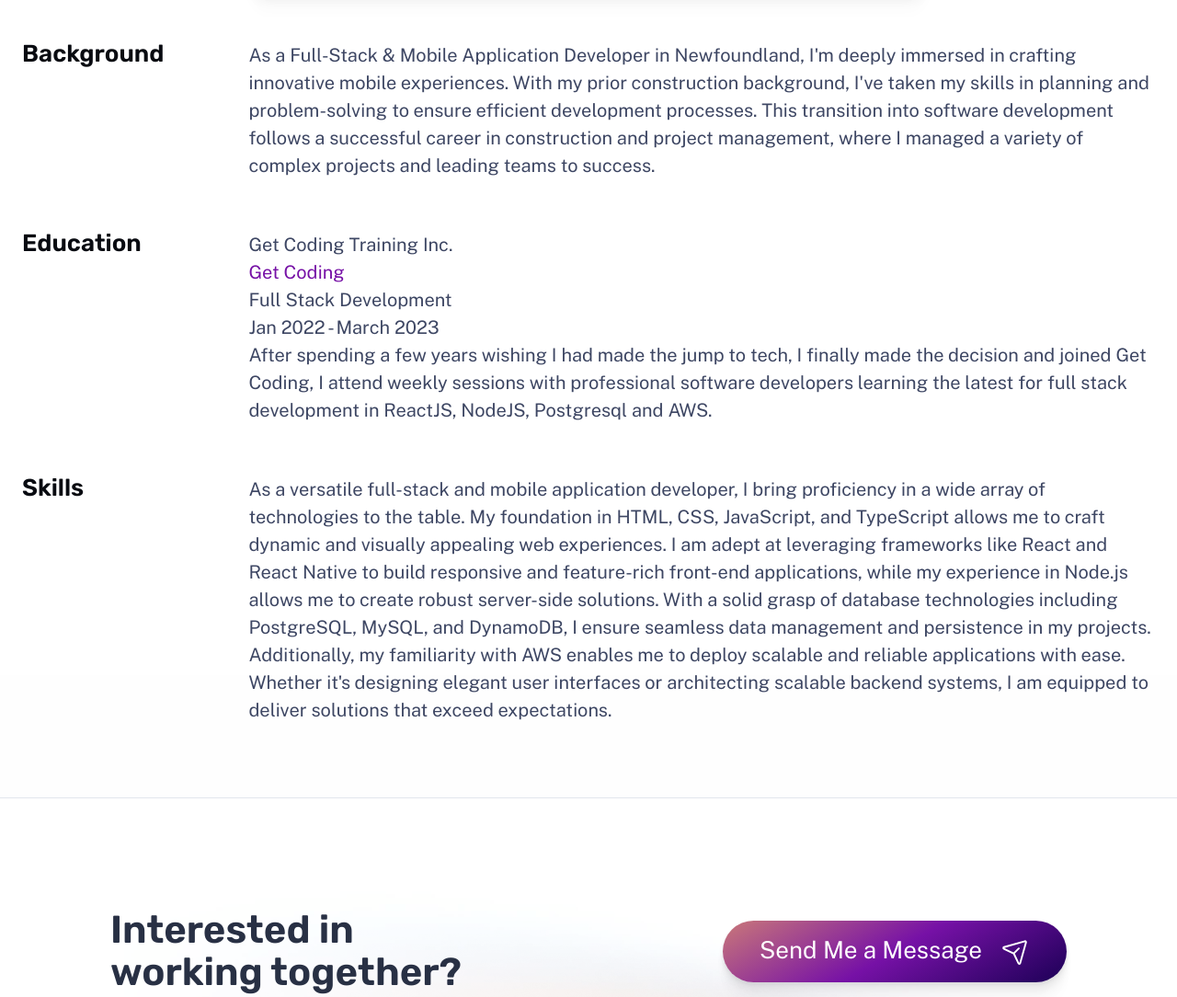
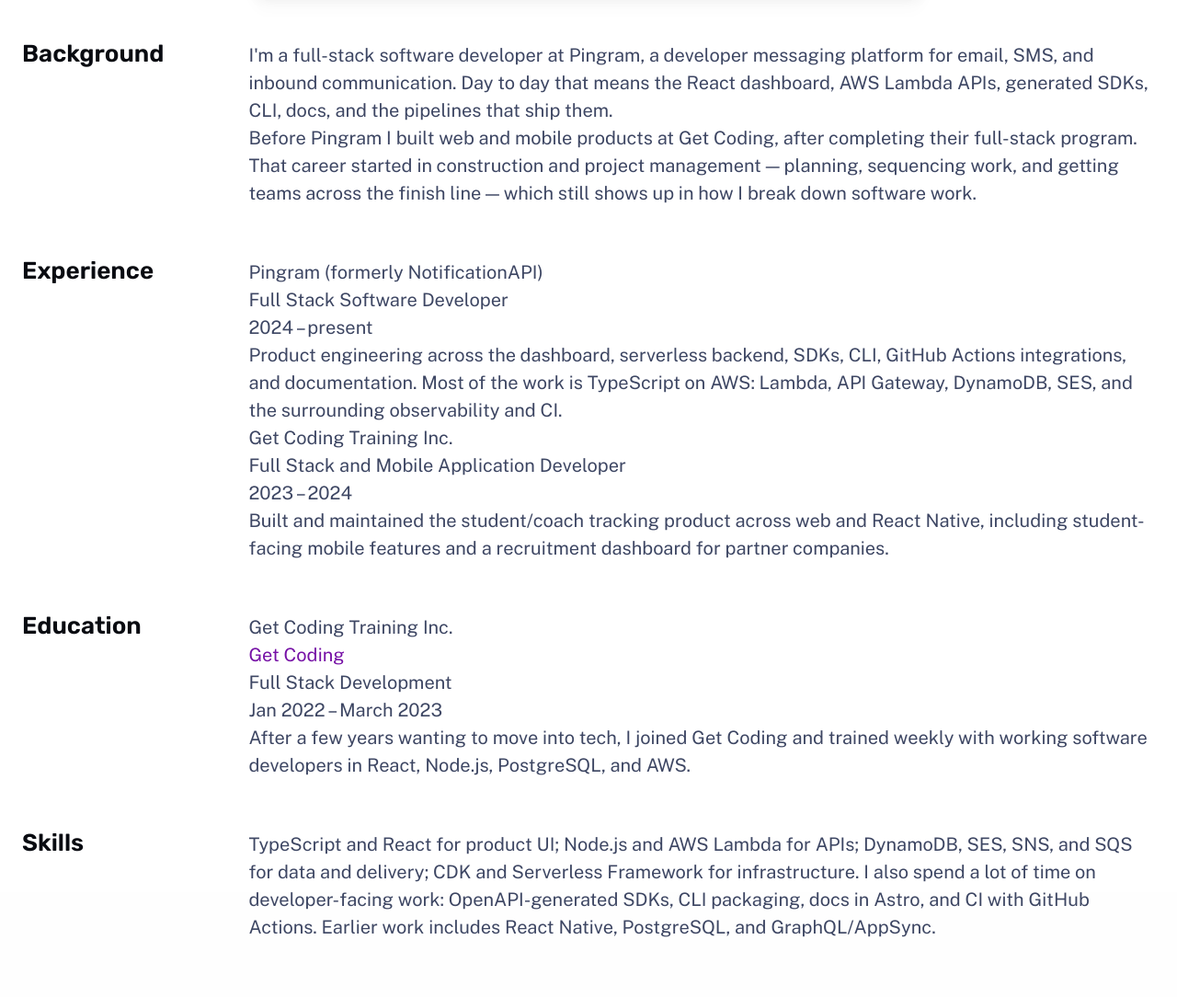
Before and after one commit to millerm30/mike_portfolio, an Astro site: page /about in a window 1280 px wide. Shown: the part 1140-2224 px from the top of the page at 92% size. Built offline with nearby package versions, Linux system fonts and the light colour scheme; Astro itself is replaced by a stand-in of ours.

Commit message:
Refactor portfolio content to reflect current role at Pingram, update skills and experience descriptions, and remove NotificationAPI references.

```diff
--- a/src/components/MainHead.astro
+++ b/src/components/MainHead.astro
@@ -9,8 +9,8 @@
 
 const {
   title = "Michael Miller: Software Developer",
-  description = "The personal portfolio site of Michael Miller, a software developer based in Newfoundland, Canada.",
-  keywords = "Michael Miller, Software Developer, Mobile Developer, Web Developer, Get Coding, Full-Stack Developer, Newfoundland, Canada",
+  description = "The personal portfolio site of Michael Miller, a full-stack software developer at Pingram, based in Newfoundland, Canada.",
+  keywords = "Michael Miller, Software Developer, Full-Stack Developer, Pingram, NotificationAPI, AWS, TypeScript, Newfoundland, Canada",
 } = Astro.props;
 ---
 
--- a/src/pages/about.astro
+++ b/src/pages/about.astro
@@ -24,13 +24,39 @@
         <h2 class="section-title">Background</h2>
         <div class="content">
           <p>
-            As a Full-Stack & Mobile Application Developer in Newfoundland, I'm deeply
-            immersed in crafting innovative mobile experiences. With my
-            prior construction background, I've taken my skills in planning and
-            problem-solving to ensure efficient development processes. This
-            transition into software development follows a successful career in
-            construction and project management, where I managed a variety of
-            complex projects and leading teams to success.
+            I'm a full-stack software developer at Pingram, a developer
+            messaging platform for email, SMS, and inbound communication. Day
+            to day that means the React dashboard, AWS Lambda APIs, generated
+            SDKs, CLI, docs, and the pipelines that ship them.
+          </p>
+          <p>
+            Before Pingram I built web and mobile products at Get Coding, after
+            completing their full-stack program. That career started in
+            construction and project management — planning, sequencing work, and
+            getting teams across the finish line — which still shows up in how I
+            break down software work.
+          </p>
+        </div>
+      </section>
+      <section>
+        <h2 class="section-title">Experience</h2>
+        <div class="content">
+          <p>Pingram (formerly NotificationAPI)</p>
+          <p>Full Stack Software Developer</p>
+          <p>2024 – present</p>
+          <p>
+            Product engineering across the dashboard, serverless backend, SDKs,
+            CLI, GitHub Actions integrations, and documentation. Most of the
+            work is TypeScript on AWS: Lambda, API Gateway, DynamoDB, SES, and
+            the surrounding observability and CI.
+          </p>
+          <p>Get Coding Training Inc.</p>
+          <p>Full Stack and Mobile Application Developer</p>
+          <p>2023 – 2024</p>
+          <p>
+            Built and maintained the student/coach tracking product across web
+            and React Native, including student-facing mobile features and a
+            recruitment dashboard for partner companies.
           </p>
         </div>
       </section>
@@ -44,12 +70,11 @@
             rel="noopener noreferrer">Get Coding</a
           >
           <p>Full Stack Development</p>
-          <p>Jan 2022 - March 2023</p>
+          <p>Jan 2022 – March 2023</p>
           <p>
-            After spending a few years wishing I had made the jump to tech, I
-            finally made the decision and joined Get Coding, I attend weekly
-            sessions with professional software developers learning the latest
-            for full stack development in ReactJS, NodeJS, Postgresql and AWS.
+            After a few years wanting to move into tech, I joined Get Coding and
+            trained weekly with working software developers in React, Node.js,
+            PostgreSQL, and AWS.
           </p>
         </div>
       </section>
@@ -57,20 +82,12 @@
         <h2 class="section-title">Skills</h2>
         <div class="content">
           <p>
-            As a versatile full-stack and mobile application developer, I bring
-            proficiency in a wide array of technologies to the table. My
-            foundation in HTML, CSS, JavaScript, and TypeScript allows me to
-            craft dynamic and visually appealing web experiences. I am adept at
-            leveraging frameworks like React and React Native to build
-            responsive and feature-rich front-end applications, while my
-            experience in Node.js allows me to create robust server-side
-            solutions. With a solid grasp of database technologies including
-            PostgreSQL, MySQL, and DynamoDB, I ensure seamless data management
-            and persistence in my projects. Additionally, my familiarity with
-            AWS enables me to deploy scalable and reliable applications with
-            ease. Whether it's designing elegant user interfaces or architecting
-            scalable backend systems, I am equipped to deliver solutions that
-            exceed expectations.
+            TypeScript and React for product UI; Node.js and AWS Lambda for
+            APIs; DynamoDB, SES, SNS, and SQS for data and delivery; CDK and
+            Serverless Framework for infrastructure. I also spend a lot of time
+            on developer-facing work: OpenAPI-generated SDKs, CLI packaging,
+            docs in Astro, and CI with GitHub Actions. Earlier work includes
+            React Native, PostgreSQL, and GraphQL/AppSync.
           </p>
         </div>
       </section>
--- a/src/pages/index.astro
+++ b/src/pages/index.astro
@@ -36,7 +36,7 @@
     name: "mentionTwo",
     image: "/assets/mention_two.png",
     userName: "Sahand Seifi",
-    userInfo: "CTO @ Get Coding & CEO @ NotificationAPI",
+    userInfo: "CTO @ Get Coding & CEO @ Pingram",
   },
   {
     name: "mentionThree",
@@ -65,12 +65,12 @@
       <header class="hero">
         <Hero
           title="Hello, my name is Michael Miller"
-          tagline="I'm a Full-Stack and Mobile Application Developer currently based in Mount Pearl, Newfoundland."
+          tagline="I'm a full-stack software developer at Pingram, currently based in Mount Pearl, Newfoundland."
           align="start"
         >
           <div class="roles">
             <Pill><Icon icon="code" size="1.33em" /> Full-Stack Developer</Pill>
-            <Pill><Icon icon="mobile" size="1.33em" /> Mobile Developer</Pill>
+            <Pill><Icon icon="terminal-window" size="1.33em" /> Cloud & APIs</Pill>
           </div>
         </Hero>
 
--- a/src/pages/work.astro
+++ b/src/pages/work.astro
@@ -21,7 +21,7 @@
 		<main class="wrapper stack gap-8">
 			<Hero
 				title="My Work"
-				tagline="See my most recent projects below to get an idea of my past experience."
+				tagline="Recent work at Pingram, plus earlier product and learning projects."
 				align="start"
 			/>
 			<Grid variant="offset">
```
Also changed, not shown: src/components/Skills.astro (+11 -8 lines), src/content/work/notificationapi.md (deleted, +0 -29 lines).
